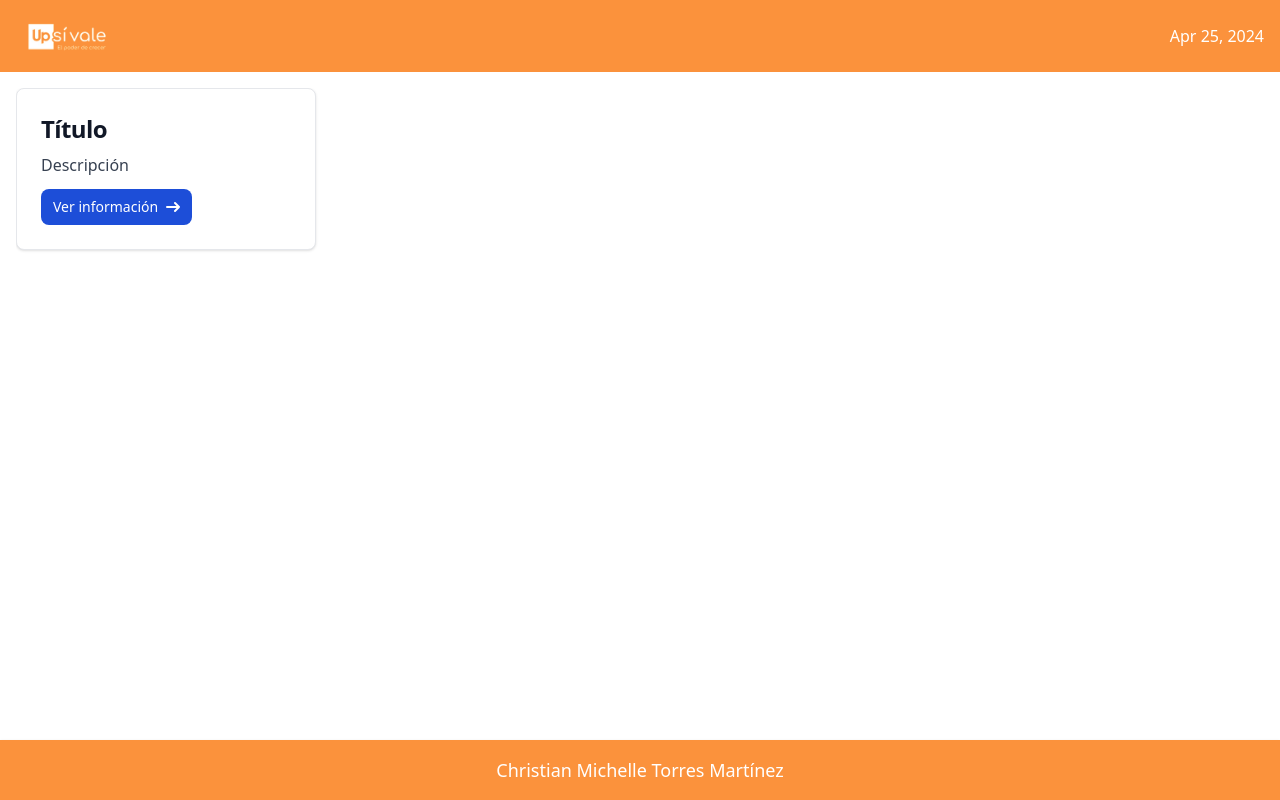
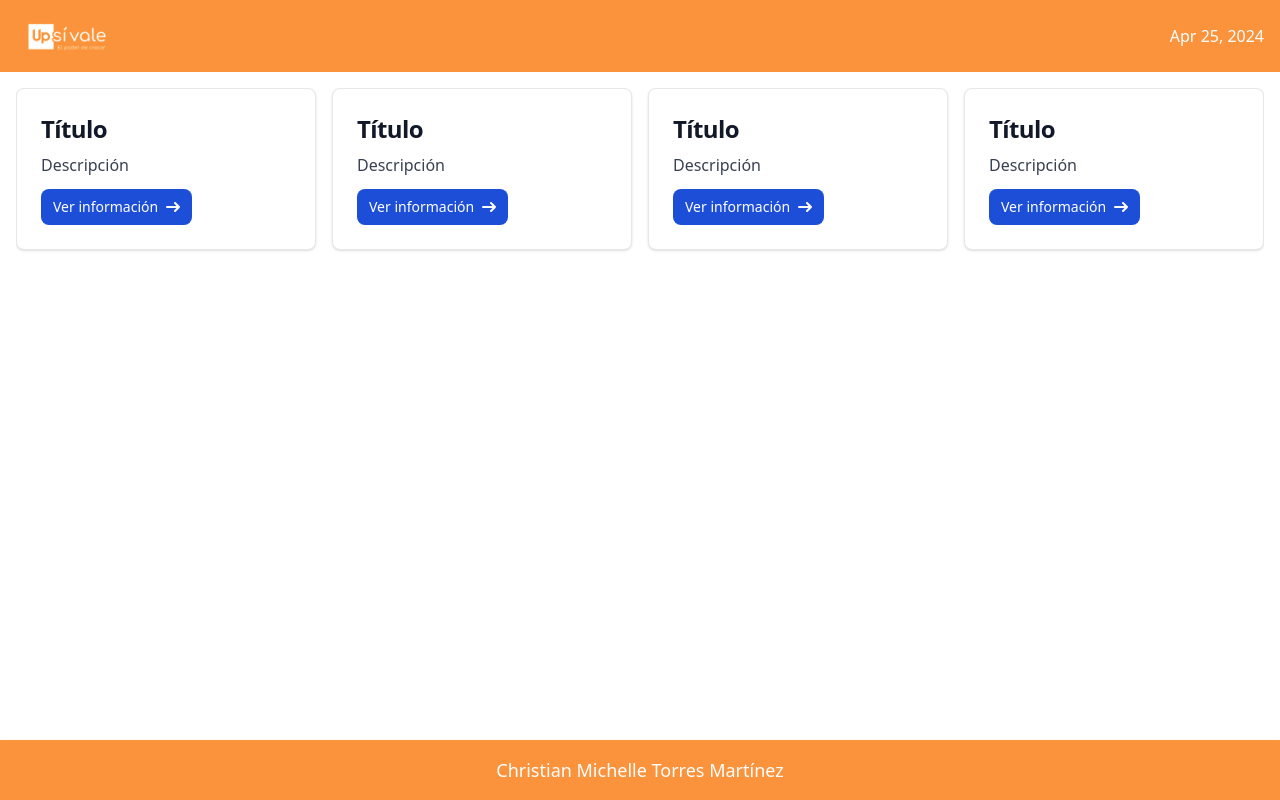
Before and after one commit to ChristianShumway/pokedex, an Angular app: page /#/home in a window 1280 px wide. Built offline with nearby package versions, Linux system fonts and the light colour scheme.

Commit message:
creación componente para card con nombre pokemon

```diff
--- /dev/null
+++ b/src/app/website/pokemon/components/card-pokemon/card-pokemon.component.html
@@ -0,0 +1,12 @@
+<div class="max-w-sm p-6 bg-white border border-gray-200 rounded-lg shadow dark:bg-gray-800 dark:border-gray-700">
+  <a href="#">
+    <h5 class="mb-2 text-2xl font-bold tracking-tight text-gray-900 dark:text-white">Título</h5>
+  </a>
+  <p class="mb-3 font-normal text-gray-700 dark:text-gray-400"> Descripción </p>
+  <a href="#" class="inline-flex items-center px-3 py-2 text-sm font-medium text-center text-white bg-blue-700 rounded-lg hover:bg-blue-800 focus:ring-4 focus:outline-none focus:ring-blue-300 dark:bg-blue-600 dark:hover:bg-blue-700 dark:focus:ring-blue-800">
+    Ver información
+    <svg class="rtl:rotate-180 w-3.5 h-3.5 ms-2" aria-hidden="true" xmlns="http://www.w3.org/2000/svg" fill="none" viewBox="0 0 14 10">
+      <path stroke="currentColor" stroke-linecap="round" stroke-linejoin="round" stroke-width="2" d="M1 5h12m0 0L9 1m4 4L9 9"/>
+    </svg>
+  </a>
+</div>
--- /dev/null
+++ b/src/app/website/pokemon/components/card-pokemon/card-pokemon.component.ts
@@ -0,0 +1,15 @@
+import { Component, OnInit } from '@angular/core';
+
+@Component({
+  selector: 'pokemon-card',
+  templateUrl: './card-pokemon.component.html',
+  styleUrls: ['./card-pokemon.component.scss']
+})
+export class CardPokemonComponent implements OnInit {
+
+  constructor() { }
+
+  ngOnInit(): void {
+  }
+
+}
--- a/src/app/website/pokemon/pages/main-page/main-page.component.html
+++ b/src/app/website/pokemon/pages/main-page/main-page.component.html
@@ -1,16 +1,8 @@
 
 
 <div class="grid grid-cols-2 md:grid-cols-4 gap-4">
-  <div class="max-w-sm p-6 bg-white border border-gray-200 rounded-lg shadow dark:bg-gray-800 dark:border-gray-700">
-    <a href="#">
-        <h5 class="mb-2 text-2xl font-bold tracking-tight text-gray-900 dark:text-white">Título</h5>
-    </a>
-    <p class="mb-3 font-normal text-gray-700 dark:text-gray-400"> Descripción </p>
-    <a href="#" class="inline-flex items-center px-3 py-2 text-sm font-medium text-center text-white bg-blue-700 rounded-lg hover:bg-blue-800 focus:ring-4 focus:outline-none focus:ring-blue-300 dark:bg-blue-600 dark:hover:bg-blue-700 dark:focus:ring-blue-800">
-        Ver información
-        <svg class="rtl:rotate-180 w-3.5 h-3.5 ms-2" aria-hidden="true" xmlns="http://www.w3.org/2000/svg" fill="none" viewBox="0 0 14 10">
-            <path stroke="currentColor" stroke-linecap="round" stroke-linejoin="round" stroke-width="2" d="M1 5h12m0 0L9 1m4 4L9 9"/>
-        </svg>
-    </a>
-  </div>
+  <pokemon-card></pokemon-card>
+  <pokemon-card></pokemon-card>
+  <pokemon-card></pokemon-card>
+  <pokemon-card></pokemon-card>
 </div>
--- a/src/app/website/pokemon/pokemon.module.ts
+++ b/src/app/website/pokemon/pokemon.module.ts
@@ -6,11 +6,13 @@ import { SharedModule } from 'src/app/shared/shared.module';
 import { CoreModule } from 'src/app/core/core.module';
 import { MainPageComponent } from './pages/main-page/main-page.component';
 import { PrimengModule } from 'src/app/primeng/primeng.module';
+import { CardPokemonComponent } from './components/card-pokemon/card-pokemon.component';
 
 
 @NgModule({
   declarations: [
-    MainPageComponent
+    MainPageComponent,
+    CardPokemonComponent
   ],
   imports: [
     CommonModule,
```
Also changed, not shown: src/app/website/pokemon/components/card-pokemon/card-pokemon.component.scss (added), 1 other file (tests, documents, lock files or other folders).
